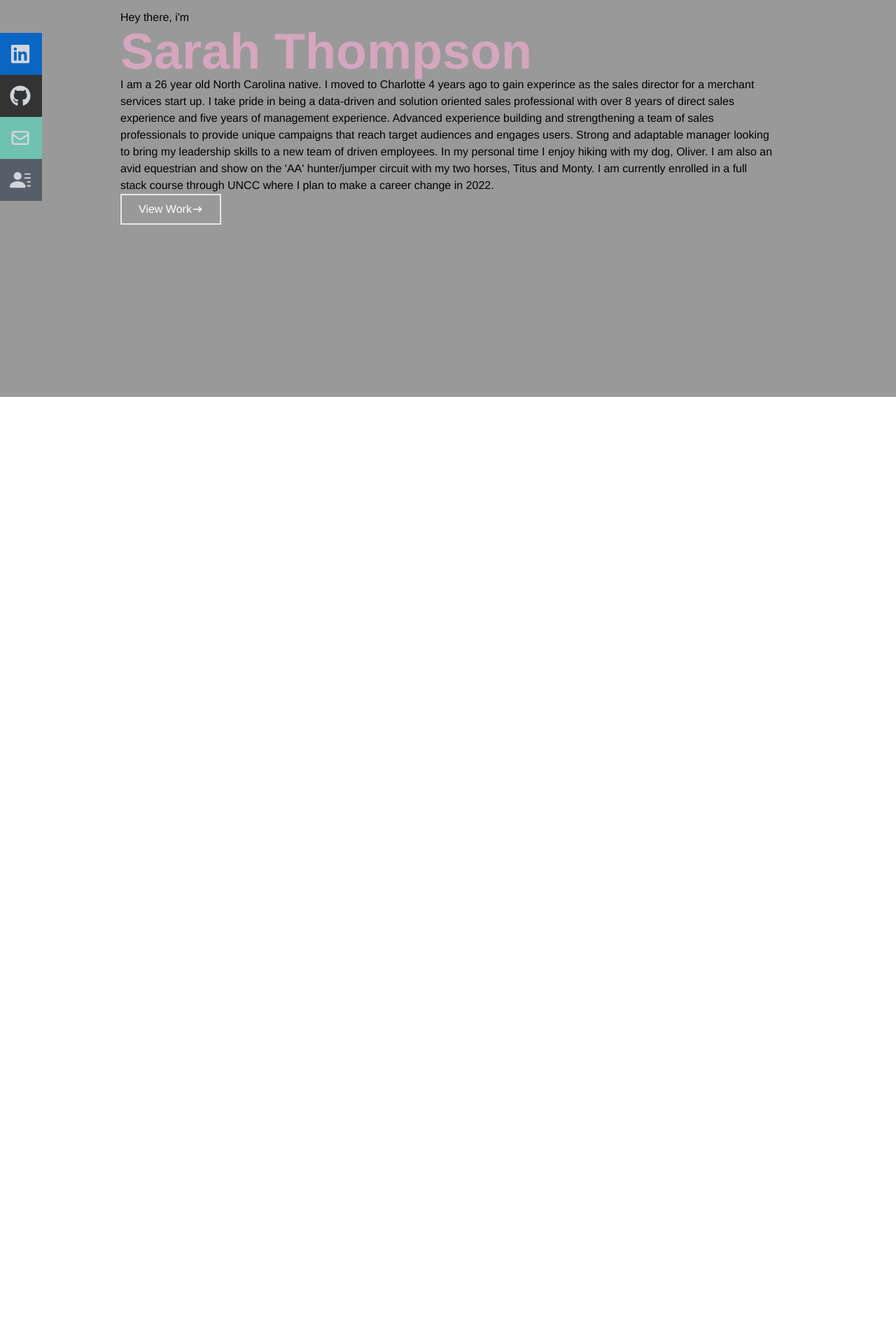
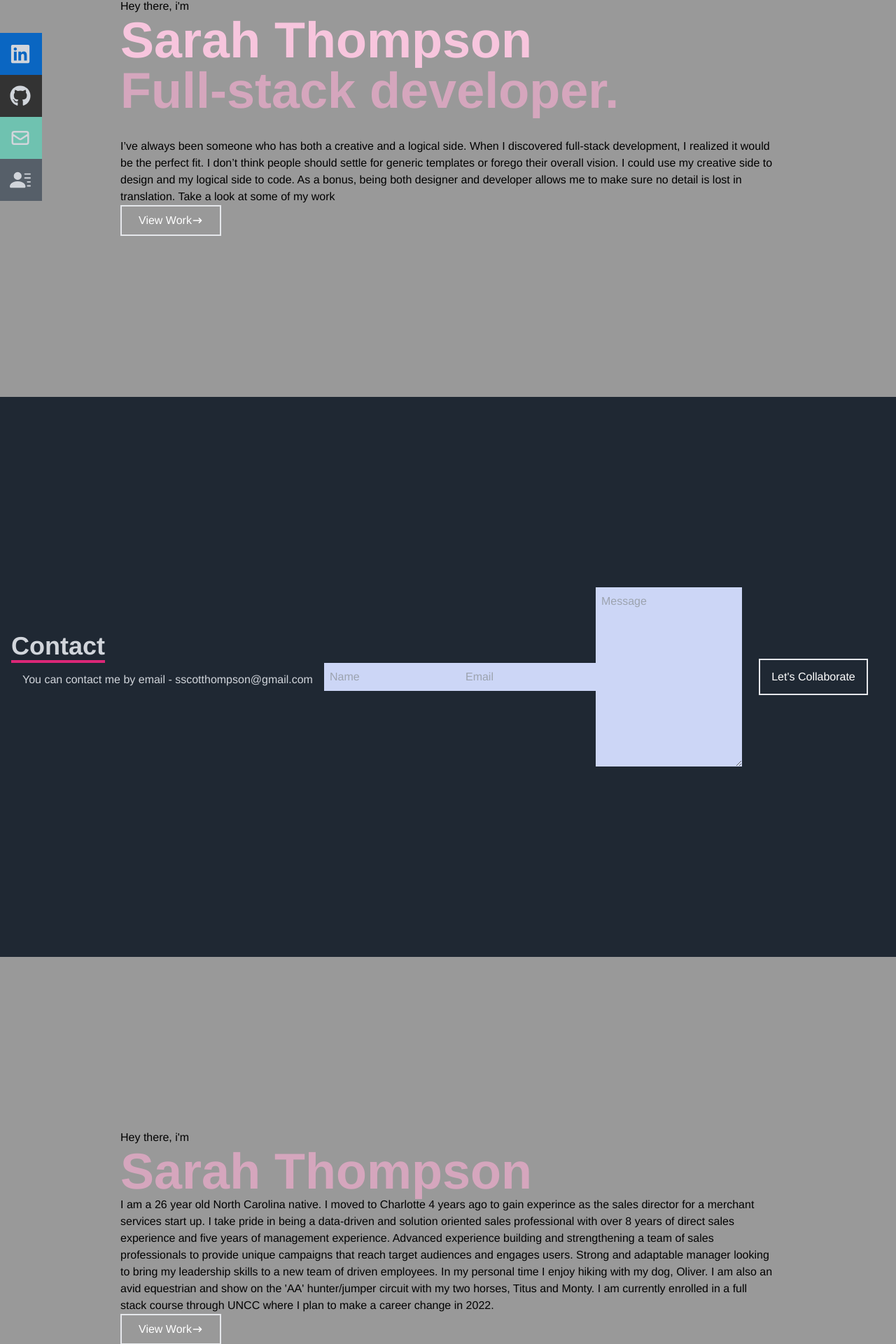
Before and after one commit to ScottieTee/Sarah-Thompson-Portfolio, a React (Create React App) app in the folder my-portfolio/: page / in a window 1280 px wide. Shown: the part 233-2153 px from the top of the page at 70% size. Before the commit the page ends 800 px from the top, so only its background shows below. Built offline with nearby package versions, Linux system fonts and the light colour scheme.

Commit message:
added more componets, linked social icons

```diff
--- a/my-portfolio/package.json
+++ b/my-portfolio/package.json
@@ -10,6 +10,7 @@
     "react-dom": "^18.2.0",
     "react-icons": "^4.4.0",
     "react-scripts": "5.0.1",
+    "react-scroll": "^1.8.7",
     "web-vitals": "^2.1.4"
   },
   "scripts": {
--- a/my-portfolio/src/App.js
+++ b/my-portfolio/src/App.js
@@ -1,11 +1,17 @@
 import Navbar from './componets/Navbar.jsx';
 import Hero from './componets/hero';
+import Contact from './componets/contact';
+import About from './componets/about';
+import Projects from './componets/projects';
 
 function App() {
   return (
     <div>
       <Navbar />
       <Hero />
+      <Contact />
+      <About />
+      <Projects />
     </div>
   );
 }
--- a/my-portfolio/src/componets/Navbar.jsx
+++ b/my-portfolio/src/componets/Navbar.jsx
@@ -14,23 +14,21 @@ const Navbar = () => {
         <img src={logo} alt="logo" style={{ width: "75px" }} />
       </div>
 
-      {/* menue */}
 
         <ul className="hidden md:flex">
           <li>Home</li>
           <li>About</li>
-          <li>Skills</li>
           <li>Projects</li>
           <li>Contact</li>
         </ul>
 
 
-      {/* */}
+
       <div onClick={handleClick} className="md:hidden">
           {!nav ?<FaBars /> : <FaTimes />}
       </div>
 
-      {/* Mobile */}
+
       <ul
         className={
           !nav
@@ -39,22 +37,21 @@ const Navbar = () => {
         }>
         <li className="py-6 text-4xl">Home</li>
         <li className="py-6 text-4xl">About</li>
-        <li className="py-6 text-4xl">Skills</li>
         <li className="py-6 text-4xl">Projects</li>
         <li className="py-6 text-4xl">Contact</li>
       </ul>
 
-      {/* Social Icons */}
+
       <div className="hidden lg:flex fixed flex-col top-[35%] left-0">
         <ul>
           <li className="w-[160px] h-[60px] flex justify-between items-center ml-[-100px] hover:ml-[-10px] duration-300 bg-[rgb(10,102,194)]">
-            <a className="flex justify-between items-center w-full text-gray-300" href="#">LinkedIn<FaLinkedin size={30}/></a>
+            <a className="flex justify-between items-center w-full text-gray-300" target="_blank" href="https://www.linkedin.com/in/sarah-thompson-0b9234191/">LinkedIn<FaLinkedin size={30}/></a>
           </li>
           <li className="w-[160px] h-[60px] flex justify-between items-center ml-[-100px] hover:ml-[-10px] duration-300 bg-[#333333]">
-            <a className="flex justify-between items-center w-full text-gray-300" href="#">Github<FaGithub size={30}/></a>
+            <a className="flex justify-between items-center w-full text-gray-300" target="_blank" href="https://github.com/ScottieTee">Github<FaGithub size={30}/></a>
           </li>
           <li className="w-[160px] h-[60px] flex justify-between items-center ml-[-100px] hover:ml-[-10px] duration-300 bg-[#6fc2b0]">
-            <a className="flex justify-between items-center w-full text-gray-300" href="#">Email<HiOutlineMail size={30}/></a>
+            <a className="flex justify-between items-center w-full text-gray-300" target="_blank" href="mailto:sscotthompson@gmail.com">Email<HiOutlineMail size={30}/></a>
           </li>
           <li className="w-[160px] h-[60px] flex justify-between items-center ml-[-100px] hover:ml-[-10px] duration-300 bg-[#565f69]">
             <a className="flex justify-between items-center w-full text-gray-300" href="#">Resume<BsFillPersonLinesFill size={30}/></a>
--- /dev/null
+++ b/my-portfolio/src/componets/about.jsx
@@ -0,0 +1,26 @@
+//this is the same as hero
+
+import React from "react";
+import { HiArrowNarrowRight } from "react-icons/hi";
+
+const About = () => {
+    return (
+        <div name="hero" className="bg-[#999999] w-full h-screen">
+
+          <div className="max-w-[1000px] mx-auto px-8 flex flex-col justify-center h-full">
+            <p className="text-grey-600">Hey there, i'm</p>
+            <h1 className="text-4xl sm:text-7xl font-bold text-[#D5A6BD]">
+                Sarah Thompson</h1>
+            <p>
+            I am a 26 year old North Carolina native. I moved to Charlotte 4 years ago to gain experince as the sales director for a merchant services start up. I take pride in being a data-driven and solution oriented sales professional with over 8 years of direct sales experience and five years of management experience. Advanced experience building and strengthening a team of sales professionals to provide unique campaigns that reach target audiences and engages users. Strong and adaptable manager looking to bring my leadership skills to a new team of driven employees.
+        In my personal time I enjoy hiking with my dog, Oliver. I am also an avid equestrian and show on the 'AA' hunter/jumper circuit with my two horses, Titus and Monty. I am currently enrolled in a full stack course through UNCC where I plan to make a career change in 2022.
+            </p>
+            <div>
+                <button className="text-white group border-2 px-6 py-2 flex items-center hover:bg-pink-600 hover:border-pink-600">View Work <HiArrowNarrowRight/></button>
+            </div>
+          </div>
+        </div>
+      );
+    };
+
+    export default About;
--- /dev/null
+++ b/my-portfolio/src/componets/contact.jsx
@@ -0,0 +1,21 @@
+import React from "react";
+
+const Contact = () => {
+  return (
+    <div
+      name="contact"
+      className="w-full h-screen bg-[rgb(31,40,51)] flex justify-center items-center p-4"
+    >
+        <div className="pb-8">
+          <p className="text-4xl font-bold inline border-b-4 border-pink-600 text-gray-300">Contact</p>
+          <p className="text-gray-300 p-4"> You can contact me by email - sscotthompson@gmail.com</p>
+        </div>
+        <input className="bg-[#ccd6f6] p-2" type="text" placeholder="Name" name="name" />
+        <input className="my-4 p-2 bg-[#ccd6f6]" type="email" placeholder="Email" name="email" />
+        <textarea className="bg-[#ccd6f6] p-2" name="message" rows="10" placeholder="Message"></textarea>
+        <button className="text-white border-2 hover:bg-pink-600 hover:border-pink-600 px-4 py-3 my-8 mx-auto flex items-center">Let's Collaborate</button>
+    </div>
+  );
+};
+
+export default Contact;
--- a/my-portfolio/src/componets/hero.jsx
+++ b/my-portfolio/src/componets/hero.jsx
@@ -4,15 +4,17 @@ import { HiArrowNarrowRight } from "react-icons/hi";
 const Hero = () => {
     return (
         <div name="hero" className="bg-[#999999] w-full h-screen">
-          {/*Container*/}
+
           <div className="max-w-[1000px] mx-auto px-8 flex flex-col justify-center h-full">
             <p className="text-grey-600">Hey there, i'm</p>
-            <h1 className="text-4xl sm:text-7xl font-bold text-[#D5A6BD]">
+            <h1 className="text-4xl sm:text-7xl font-bold text-[#f7c5dd]">
                 Sarah Thompson</h1>
+        <h2 className="text-4xl sm:text-7xl font-bold text-[#D5A6BD]">
+            Full-stack developer.
+        </h2>
+        <p className="text-[#ffffff] py-4 max-w-[700px]"></p>
             <p>
-            I am a 26 year old North Carolina native. I moved to Charlotte 4 years ago to gain experince as the sales director for a merchant services start up. I take pride in being a data-driven and solution oriented sales professional with over 8 years of direct sales experience and five years of management experience. Advanced experience building and strengthening a team of sales professionals to provide unique campaigns that reach target audiences and engages users. Strong and adaptable manager looking to bring my leadership skills to a new team of driven employees.
-        In my personal time I enjoy hiking with my dog, Oliver. I am also an avid equestrian and show on the 'AA' hunter/jumper circuit with my two horses, Titus and Monty. I am currently enrolled in a full stack course through UNCC where I plan to make a career change in 2022.
-            </p>
+                I’ve always been someone who has both a creative and a logical side. When I discovered full-stack development, I realized it would be the perfect fit. I don’t think people should settle for generic templates or forego their overall vision. I could use my creative side to design and my logical side to code. As a bonus, being both designer and developer allows me to make sure no detail is lost in translation. Take a look at some of my work             </p>
             <div>
                 <button className="text-white group border-2 px-6 py-2 flex items-center hover:bg-pink-600 hover:border-pink-600">View Work <HiArrowNarrowRight/></button>
             </div>
--- /dev/null
+++ b/my-portfolio/src/componets/projects.jsx
@@ -0,0 +1,24 @@
+//same as hero
+
+import React from "react";
+import { HiArrowNarrowRight } from "react-icons/hi";
+
+const Projects = () => {
+    return (
+        <div name="hero" className="bg-[#999999] w-full h-screen">
+          <div className="max-w-[1000px] mx-auto px-8 flex flex-col justify-center h-full">
+            <p className="text-grey-600">Hey there, i'm</p>
+            <h1 className="text-4xl sm:text-7xl font-bold text-[#D5A6BD]">
+                PROJECTS</h1>
+            <p>
+            STUFF ABOUT PROJECTS
+            </p>
+            <div>
+                <button className="text-white group border-2 px-6 py-2 flex items-center hover:bg-pink-600 hover:border-pink-600">View Work <HiArrowNarrowRight/></button>
+            </div>
+          </div>
+        </div>
+      );
+    };
+
+    export default Projects;
```
Also changed, not shown: 1 other file (tests, documents, lock files or other folders).
